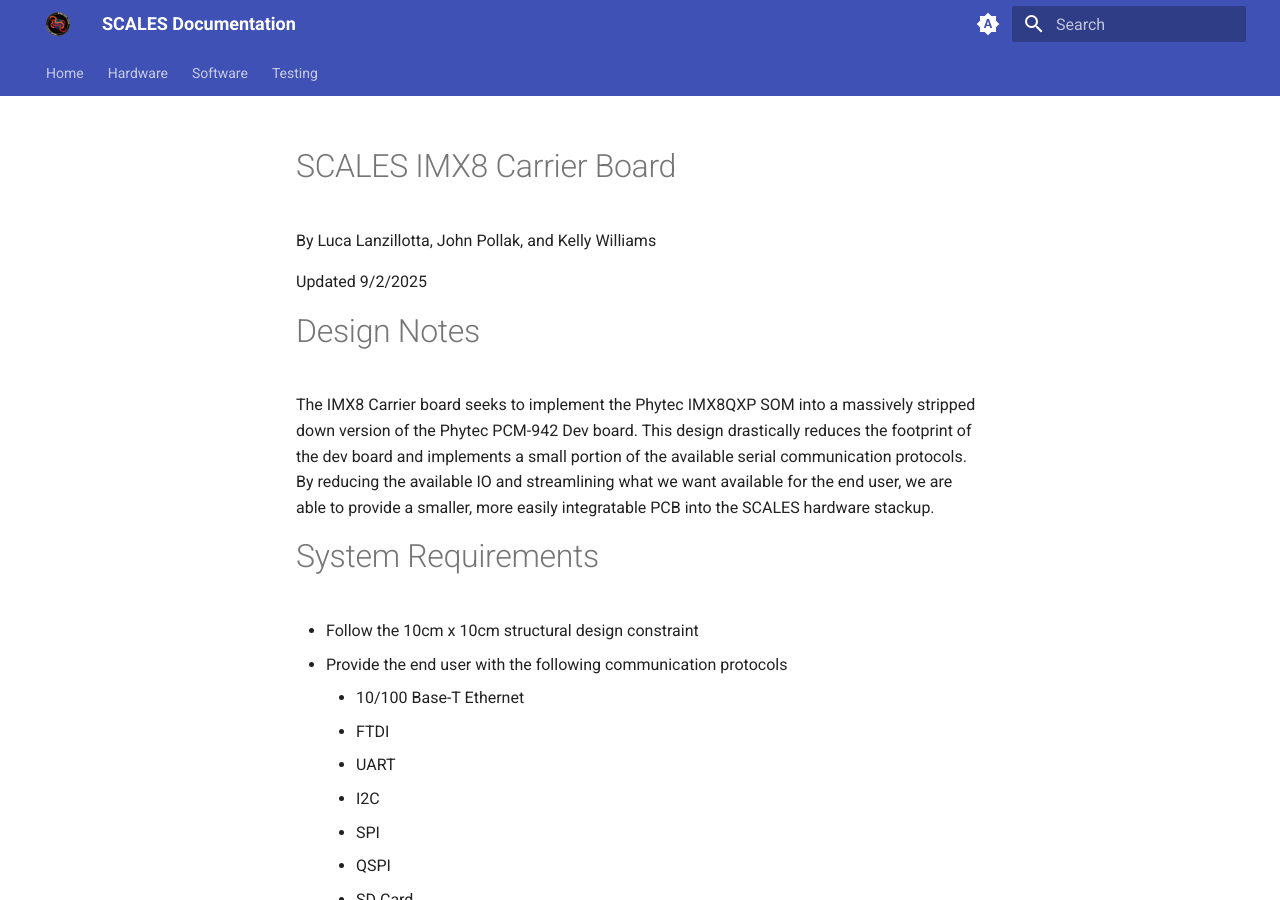
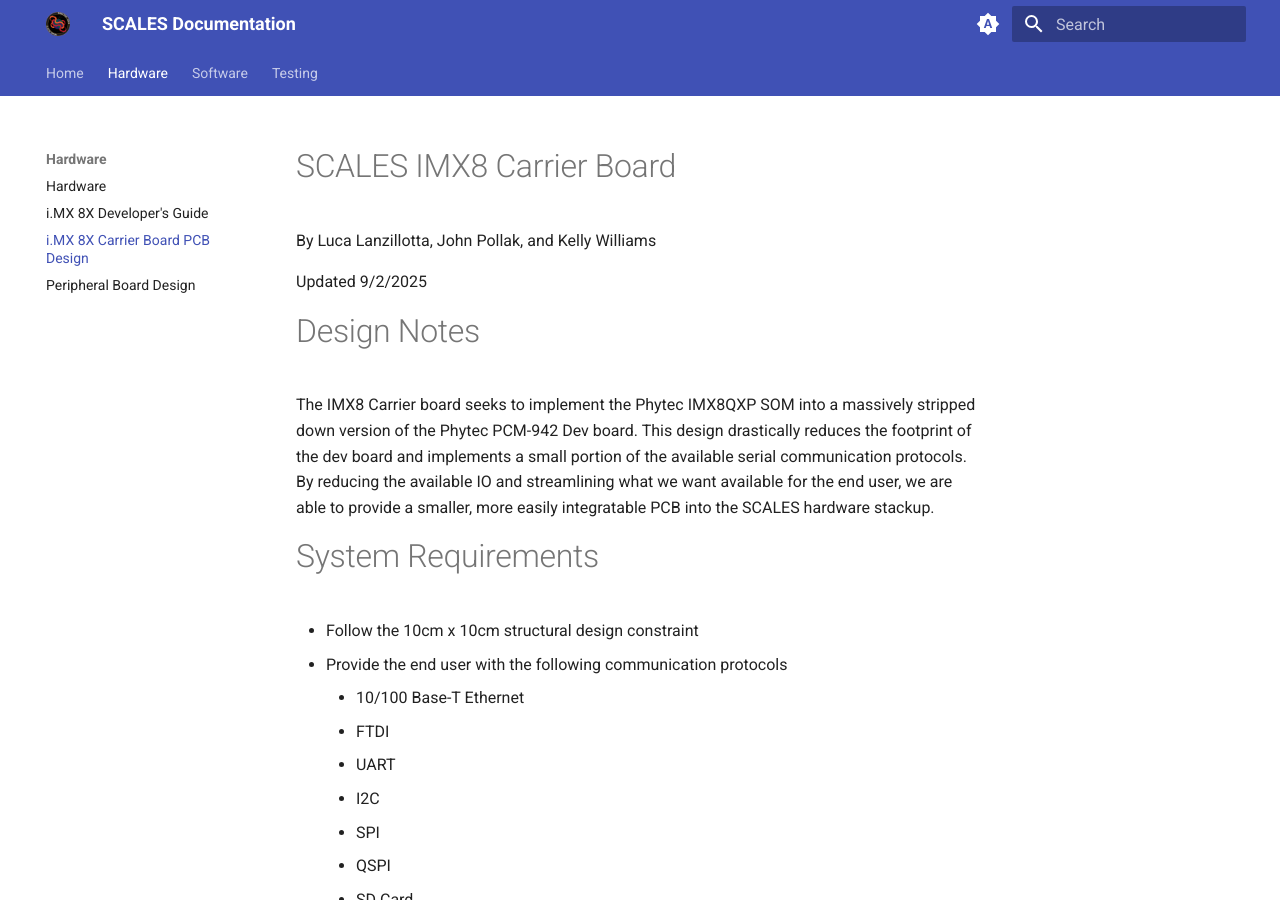
Before and after one commit to BroncoSpace-Lab/scales-docs, an MkDocs documentation site: the page built from docs/imx_carrier_board.md, in a window 1280 px wide and 900 px high. Built offline with MkDocs 1.6.1 and Material for MkDocs 9.7.7, drawn with Linux system fonts in a browser that asks for light colours.

Commit message:
fix broken links

```diff
--- a/mkdocs.yml
+++ b/mkdocs.yml
@@ -79,11 +79,12 @@
   - Hardware:
     - Hardware Home: hardware_home.md
     - i.MX 8X Developer's Guide: imx8x_procedures.md
-    - i.MX 8X Carrier Board PCB Design: IMX8X_customBSP.md
+    - i.MX 8X Carrier Board PCB Design: imx_carrier_board.md
     - Peripheral Board Design: peripheral_board.md
   - Software:
     - Software Home: software_home.md
-    - i.MX 8X Yocto BSP Development: imx_yocto_bsp.md
+    - i.MX 8X Yocto BSP for Development Board: imx_yocto_bsp.md
+    - i.MX 8X Custom Yocto BSP for Custom SCALES Board: IMX8X_customBSP.md
     - SCALES Demo: scales_demo.md
     - F Prime Jetson Deployment: jetson_fprime.md
   - Testing:
```
Also changed, not shown: docs/software_home.md (+1 -1 lines).
